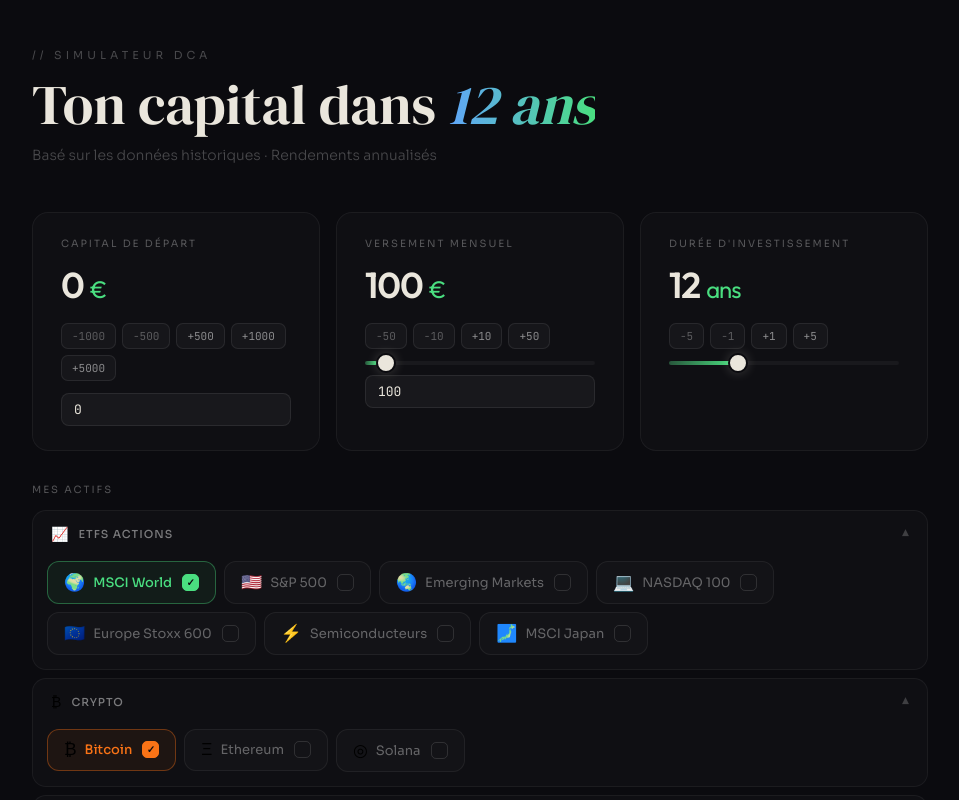
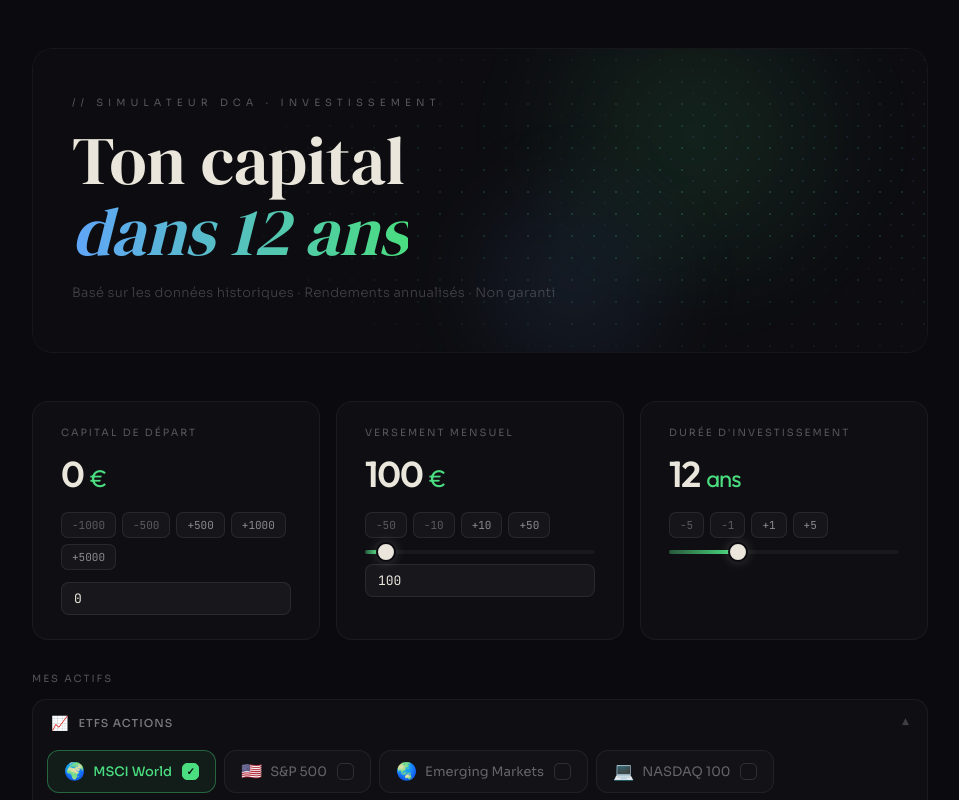
Before and after one commit to Noann0/Simulateur-investissment, a React (Vite) app: page / in a window 1280 px wide. Shown: the top 800 px of the page, without its empty margins (160-1119 px from the left). Built offline with nearby package versions, Linux system fonts and the light colour scheme.

Commit message:
feat: redesign hero with caldera-inspired halftone glow effect

```diff
--- a/src/SimulateurDCA.jsx
+++ b/src/SimulateurDCA.jsx
@@ -286,6 +286,9 @@ export default function SimulateurDCA() {
         @keyframes fadeUp { from { opacity:0; transform:translateY(16px); } to { opacity:1; transform:translateY(0); } }
         @keyframes countUp { from { opacity:0; filter:blur(8px); } to { opacity:1; filter:blur(0); } }
         @keyframes dotPulse { 0%,100% { opacity:0.03; } 50% { opacity:0.06; } }
+        @keyframes haloShift { 0% { transform: translate(0,0) scale(1); } 33% { transform: translate(30px,-20px) scale(1.05); } 66% { transform: translate(-20px,15px) scale(0.97); } 100% { transform: translate(0,0) scale(1); } }
+        @keyframes haloShift2 { 0% { transform: translate(0,0) scale(1); } 33% { transform: translate(-25px,20px) scale(1.03); } 66% { transform: translate(20px,-10px) scale(0.98); } 100% { transform: translate(0,0) scale(1); } }
+        @keyframes scanLine { 0% { opacity:0; transform:translateY(-10px); } 40% { opacity:1; } 100% { opacity:0; transform:translateY(4px); } }
         @keyframes gradShift { 0% { background-position:0% 50%; } 50% { background-position:100% 50%; } 100% { background-position:0% 50%; } }
         input[type="range"]::-webkit-slider-thumb { -webkit-appearance:none; width:20px; height:20px; border-radius:50%; background:#eae6dc; border:2px solid #0b0b0f; cursor:pointer; box-shadow:0 0 12px rgba(234,230,220,0.2); transition:all 0.2s; }
         input[type="range"]::-webkit-slider-thumb:hover { transform:scale(1.25); box-shadow:0 0 20px rgba(234,230,220,0.4); }
@@ -332,13 +335,26 @@ export default function SimulateurDCA() {
       <div className="sim-container" style={{ position:"relative", zIndex:1, maxWidth:"960px", margin:"0 auto", padding:"48px 32px 64px" }}>
 
         {/* Header */}
-        <div style={{ marginBottom:"48px", animation:"fadeUp 0.6s ease both" }}>
-          <div style={{ fontFamily:"'Sora'", fontSize:"11px", color:"rgba(255,255,255,0.25)", letterSpacing:"4px", textTransform:"uppercase", marginBottom:"12px" }}>// Simulateur DCA</div>
-          <h1 className="sim-header-title" style={{ fontFamily:"'DM Serif Display'", fontSize:"clamp(36px,6vw,56px)", fontWeight:400, lineHeight:1.1, color:"#eae6dc", margin:0 }}>
-            Ton capital dans{" "}
-            <span style={{ color:"#4ade80", fontStyle:"italic", background:"linear-gradient(90deg,#4ade80,#60a5fa,#4ade80)", backgroundSize:"200% 100%", WebkitBackgroundClip:"text", WebkitTextFillColor:"transparent", animation:"gradShift 4s ease infinite" }}>{years} ans</span>
-          </h1>
-          <p style={{ fontFamily:"'Sora'", fontSize:"14px", color:"rgba(255,255,255,0.25)", marginTop:"10px", fontWeight:300 }}>Basé sur les données historiques · Rendements annualisés</p>
+        <div style={{ marginBottom:"48px", animation:"fadeUp 0.6s ease both", position:"relative", overflow:"hidden", borderRadius:"20px", padding:"48px 40px 52px", minHeight:"220px" }}>
+          {/* Fond halftone */}
+          <div style={{
+            position:"absolute", inset:0, zIndex:0, overflow:"hidden", borderRadius:"20px",
+            background:"rgba(255,255,255,0.01)", border:"1px solid rgba(255,255,255,0.04)",
+          }}>
+            <div style={{ position:"absolute", inset:0, backgroundImage:"radial-gradient(circle, rgba(74,222,128,0.18) 1px, transparent 1px)", backgroundSize:"22px 22px", maskImage:"radial-gradient(ellipse 80% 90% at 75% 50%, black 20%, transparent 75%)", WebkitMaskImage:"radial-gradient(ellipse 80% 90% at 75% 50%, black 20%, transparent 75%)" }}/>
+            <div style={{ position:"absolute", inset:0, backgroundImage:"radial-gradient(circle, rgba(96,165,250,0.12) 1px, transparent 1px)", backgroundSize:"22px 22px", backgroundPosition:"11px 11px", maskImage:"radial-gradient(ellipse 60% 80% at 85% 40%, black 10%, transparent 65%)", WebkitMaskImage:"radial-gradient(ellipse 60% 80% at 85% 40%, black 10%, transparent 65%)" }}/>
+            <div style={{ position:"absolute", width:"420px", height:"320px", borderRadius:"50%", background:"radial-gradient(circle, rgba(74,222,128,0.12) 0%, transparent 70%)", top:"-60px", right:"5%", animation:"haloShift 14s ease-in-out infinite", filter:"blur(30px)" }}/>
+            <div style={{ position:"absolute", width:"300px", height:"260px", borderRadius:"50%", background:"radial-gradient(circle, rgba(96,165,250,0.10) 0%, transparent 70%)", bottom:"-40px", right:"20%", animation:"haloShift2 18s ease-in-out infinite", filter:"blur(25px)" }}/>
+          </div>
+          <div style={{ position:"absolute", left:"40px", right:"40px", height:"1px", bottom:"40px", background:"linear-gradient(90deg, transparent, rgba(74,222,128,0.15), transparent)", animation:"scanLine 6s ease-in-out infinite", zIndex:1 }}/>
+          <div style={{ position:"relative", zIndex:2 }}>
+            <div style={{ fontFamily:"'Sora'", fontSize:"10px", color:"rgba(255,255,255,0.3)", letterSpacing:"5px", textTransform:"uppercase", marginBottom:"16px" }}>// Simulateur DCA · Investissement</div>
+            <h1 className="sim-header-title" style={{ fontFamily:"'DM Serif Display'", fontSize:"clamp(40px,6.5vw,68px)", fontWeight:400, lineHeight:1.05, color:"#eae6dc", margin:"0 0 16px 0", maxWidth:"600px" }}>
+              Ton capital<br/>
+              <span style={{ color:"#4ade80", fontStyle:"italic", background:"linear-gradient(90deg,#4ade80,#60a5fa,#4ade80)", backgroundSize:"200% 100%", WebkitBackgroundClip:"text", WebkitTextFillColor:"transparent", animation:"gradShift 4s ease infinite" }}>dans {years} ans</span>
+            </h1>
+            <p style={{ fontFamily:"'Sora'", fontSize:"13px", color:"rgba(255,255,255,0.22)", fontWeight:300, letterSpacing:"0.3px" }}>Basé sur les données historiques · Rendements annualisés · Non garanti</p>
+          </div>
         </div>
 
         {/* Params */}
```
